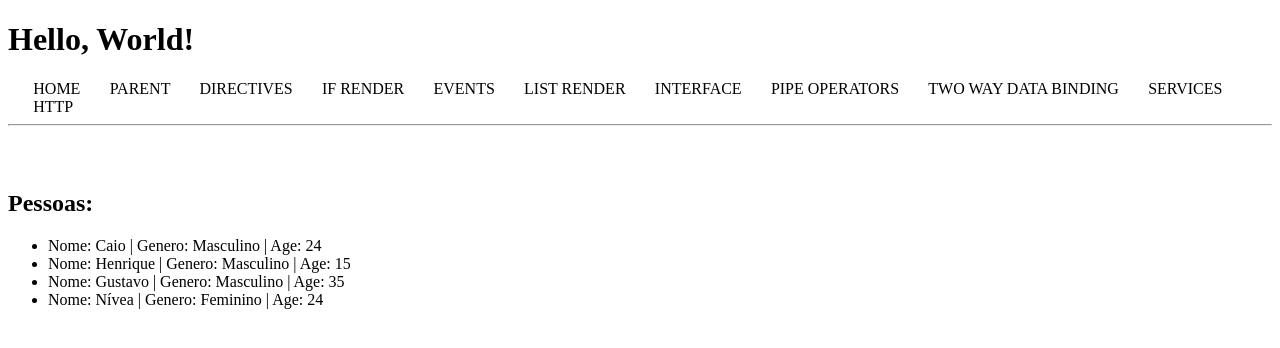
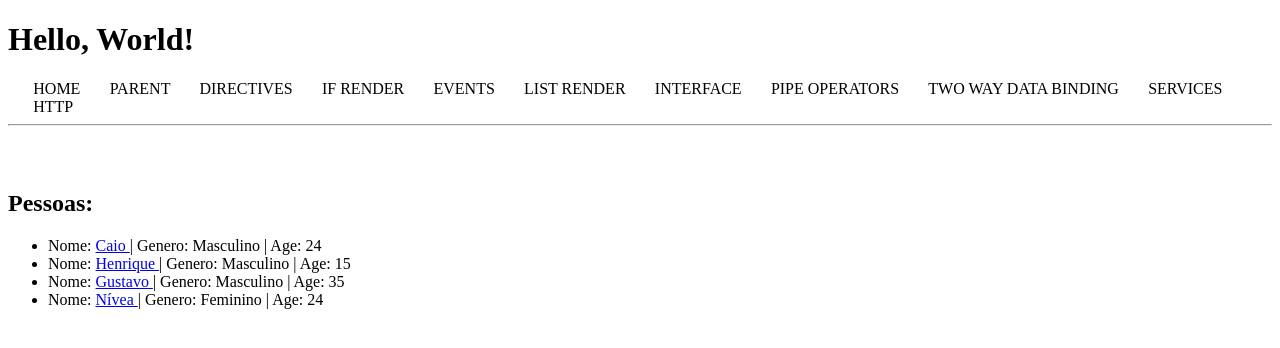
Before and after one commit to Caio-4lberto/mySelf, an Angular app: page /example-application-http in a window 1280 px wide. Shown: the top 348 px of the page. Built offline with nearby package versions, Linux system fonts and the light colour scheme; data requests are answered from the project's data file.

Commit message:
DYNAMIC ROUTE

```diff
--- a/db.json
+++ b/db.json
@@ -1,8 +1,8 @@
 {
   "people": [
-    {"name": "Caio", "genre": "Masculino","age": 24 },
-    {"name": "Henrique", "genre": "Masculino", "age": 15},
-    {"name": "Gustavo", "genre": "Masculino","age": 35},
-    {"name": "Nívea", "genre": "Feminino", "age": 24}
+    {"id": 1, "name": "Caio", "genre": "Masculino","age": 24 },
+    {"id": 2, "name": "Henrique", "genre": "Masculino", "age": 15},
+    {"id": 3, "name": "Gustavo", "genre": "Masculino","age": 35},
+    {"id": 4, "name": "Nívea", "genre": "Feminino", "age": 24}
   ]
 }
--- a/src/app/app-routing.module.ts
+++ b/src/app/app-routing.module.ts
@@ -9,6 +9,7 @@ import { FirstComponentComponent } from './components/first-component/first-comp
 import { IfRenderComponent } from './components/if-render/if-render.component';
 import { ListRenderComponent } from './components/list-render/list-render.component';
 import { ParentComponent } from './components/parent/parent.component';
+import { PersonDetailsComponent } from './components/person-details/person-details.component';
 import { PipeOperatorsComponent } from './components/pipe-operators/pipe-operators.component';
 import { TwoWayDataBidingComponent } from './components/two-way-data-biding/two-way-data-biding.component';
 
@@ -25,6 +26,7 @@ const routes: Routes = [
   {path: 'two-way-data-biding', component: TwoWayDataBidingComponent},
   {path: 'example-application-services', component: ExampleApplicationServicesComponent},
   {path: 'example-application-http', component: ExampleApplicationHttpComponent},
+  {path: 'example-application-http/:id', component: PersonDetailsComponent},
 ];
 
 @NgModule({
--- a/src/app/app.module.ts
+++ b/src/app/app.module.ts
@@ -17,6 +17,7 @@ import { TwoWayDataBidingComponent } from './components/two-way-data-biding/two-
 import { ExampleApplicationServicesComponent } from './components/example-application-services/example-application-services.component';
 import { ExampleApplicationHttpComponent } from './components/example-application-http/example-application-http.component';
 import { ParentChildComponent } from './components/parent-child/parent-child.component';
+import { PersonDetailsComponent } from './components/person-details/person-details.component';
 
 @NgModule({
   declarations: [
@@ -32,7 +33,8 @@ import { ParentChildComponent } from './components/parent-child/parent-child.com
     TwoWayDataBidingComponent,
     ExampleApplicationServicesComponent,
     ExampleApplicationHttpComponent,
-    ParentChildComponent
+    ParentChildComponent,
+    PersonDetailsComponent
   ],
   imports: [
     BrowserModule,
--- a/src/app/components/example-application-http/example-application-http.component.html
+++ b/src/app/components/example-application-http/example-application-http.component.html
@@ -2,7 +2,7 @@
   <h2>Pessoas:</h2>
   <ul>
     <li *ngFor="let person of people">
-      Nome: {{ person.name }} | Genero: {{ person.genre }} | Age: {{ person.age }}
+      Nome: <a routerLink="/example-application-http/{{ person.id }}" > {{ person.name }} </a> | Genero: {{ person.genre }} | Age: {{ person.age }}
     </li>
   </ul>
 </div>
--- a/src/app/components/example-application-interfaces/example-application-interfaces.component.ts
+++ b/src/app/components/example-application-interfaces/example-application-interfaces.component.ts
@@ -10,10 +10,10 @@ import { Person } from 'src/app/person';
 export class ExampleApplicationInterfacesComponent implements OnInit {
 
   people: Person[] = [       //people: object[] = [    é muito amplo utilizar o object para tipar
-    {name: "Caio", genre: "Masculino",age: 24 },
-    {name: "Henrique", genre: "Masculino", age: 15},
-    {name: "Gustavo", genre: "Masculino",age: 35},
-    {name: "Nívea", genre: "Feminino", age: 24},
+    {id: 1, name: "Caio", genre: "Masculino",age: 24 },
+    {id: 2, name: "Henrique", genre: "Masculino", age: 15},
+    {id: 3, name: "Gustavo", genre: "Masculino",age: 35},
+    {id: 4, name: "Nívea", genre: "Feminino", age: 24},
   ];
 
   personDetails = '';
--- /dev/null
+++ b/src/app/components/person-details/person-details.component.html
@@ -0,0 +1,5 @@
+<div *ngIf="person" class="class" >
+  <p>ID: {{ person.id }} </p>
+  <h1> {{ person.name }} </h1>
+  <p> Tipo: {{ person.age }} </p>
+</div>
--- /dev/null
+++ b/src/app/components/person-details/person-details.component.ts
@@ -0,0 +1,28 @@
+import { Component, OnInit } from '@angular/core';
+import { ActivatedRoute } from '@angular/router';
+
+import { Person } from 'src/app/person';
+
+import { ListService } from 'src/app/services/list.service'
+
+@Component({
+  selector: 'app-person-details',
+  templateUrl: './person-details.component.html',
+  styleUrls: ['./person-details.component.css']
+})
+export class PersonDetailsComponent implements OnInit {
+
+  person?: Person;
+
+  constructor(private listService: ListService, private route: ActivatedRoute) {
+    this.getAll()
+   }
+
+  ngOnInit(): void {
+  }
+
+  getAll() {
+    const id = Number(this.route.snapshot.paramMap.get("id"))
+    this.listService.getDetails(id).subscribe((person) => (this.person = person));
+  }
+}
--- a/src/app/person.ts
+++ b/src/app/person.ts
@@ -1,4 +1,5 @@
 export interface Person{
+  id: number;
   name: string;
   genre: string;
   age: number;
--- a/src/app/services/list.service.ts
+++ b/src/app/services/list.service.ts
@@ -23,4 +23,9 @@ export class ListService {
   getAll(): Observable<Person[]> {
     return this.http.get<Person[]>(this.apiUrl)
   }
+
+  getDetails(id: number): Observable<Person> {
+    return this.http.get<Person>(`${this.apiUrl}/${id}`);
+
+  }
 }
```
Also changed, not shown: src/app/components/person-details/person-details.component.css (added), 1 other file (tests, documents, lock files or other folders).
